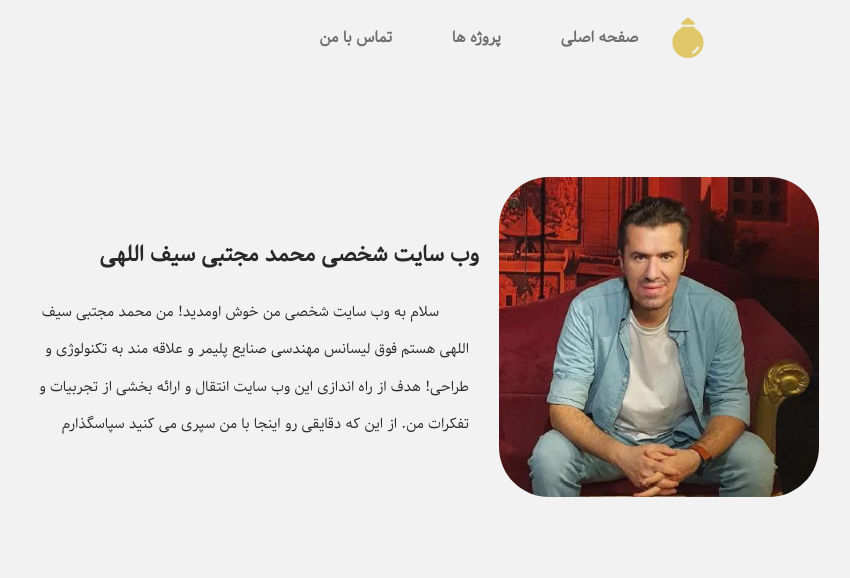
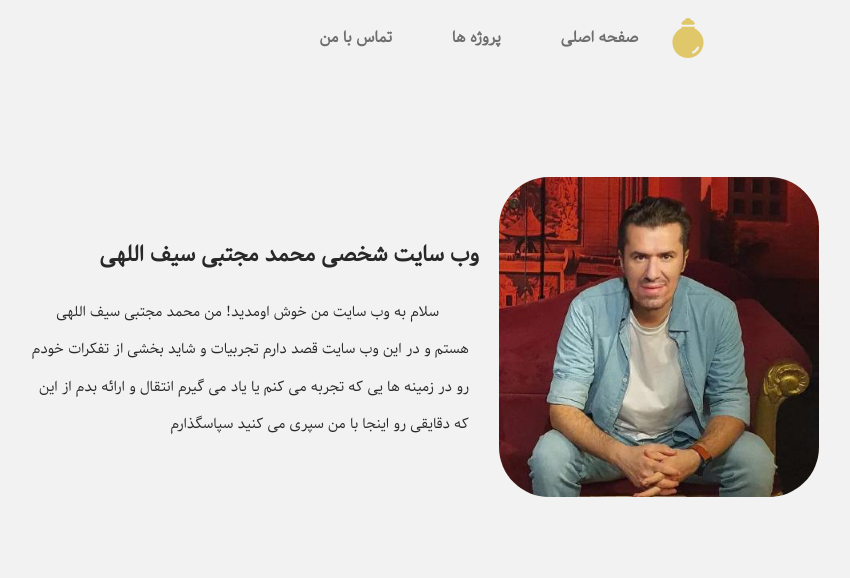
Before and after one commit to mm-seifollahy/seifollahy-ir, an Astro site: page / in a window 1280 px wide. Shown: the top 578 px of the page, without its empty margins (141-991 px from the left). Built offline with nearby package versions, Linux system fonts and the light colour scheme; Astro itself is replaced by a stand-in of ours.

Commit message:
Modify main page intro

```diff
--- a/src/pages/index.astro
+++ b/src/pages/index.astro
@@ -19,7 +19,7 @@ import BaseLayout from "../layouts/BaseLayout.astro";
 		<div class="about__content ph-2 ph-ph-0">
 			<h2>وب سایت شخصی محمد مجتبی سیف اللهی</h2>
 			<p class="pa-1">
-سلام به وب سایت شخصی من خوش اومدید! من محمد مجتبی سیف اللهی هستم فوق لیسانس مهندسی صنایع پلیمر و علاقه مند به تکنولوژی و طراحی! هدف از راه اندازی این وب سایت انتقال و ارائه بخشی از تجربیات و تفکرات من. از این که دقایقی رو اینجا با من سپری می کنید سپاسگذارم
+سلام به وب سایت من خوش اومدید! من محمد مجتبی سیف اللهی هستم و در این وب سایت قصد دارم تجربیات و شاید بخشی از تفکرات خودم رو در زمینه ها یی که تجربه می کنم یا یاد می گیرم انتقال و ارائه بدم از این که دقایقی رو اینجا با من سپری می کنید سپاسگذارم
 			</p>
 		</div>
 	</section>
```
Also changed, not shown: 1 other file.
